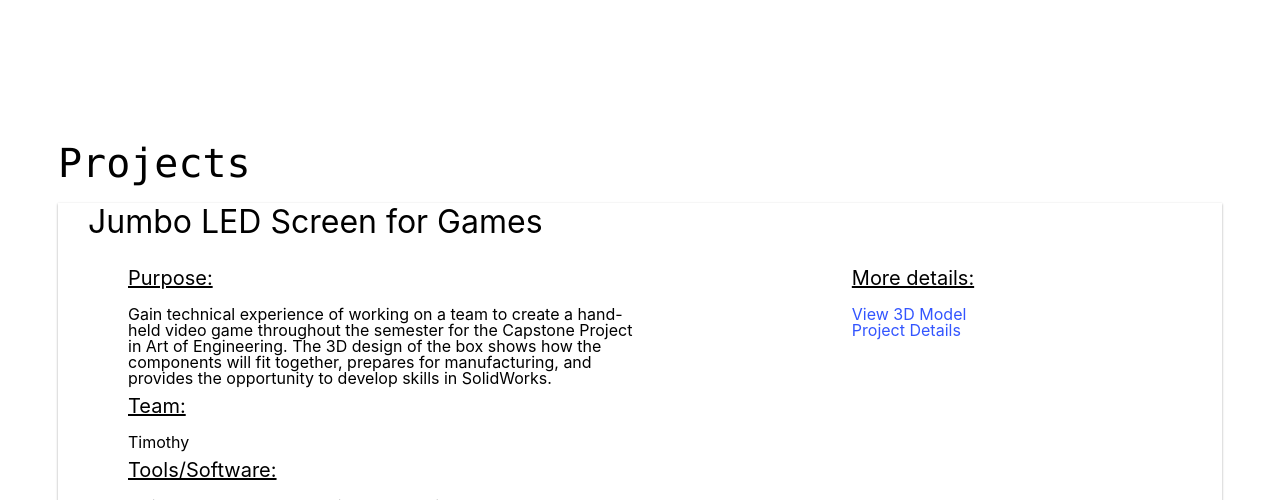
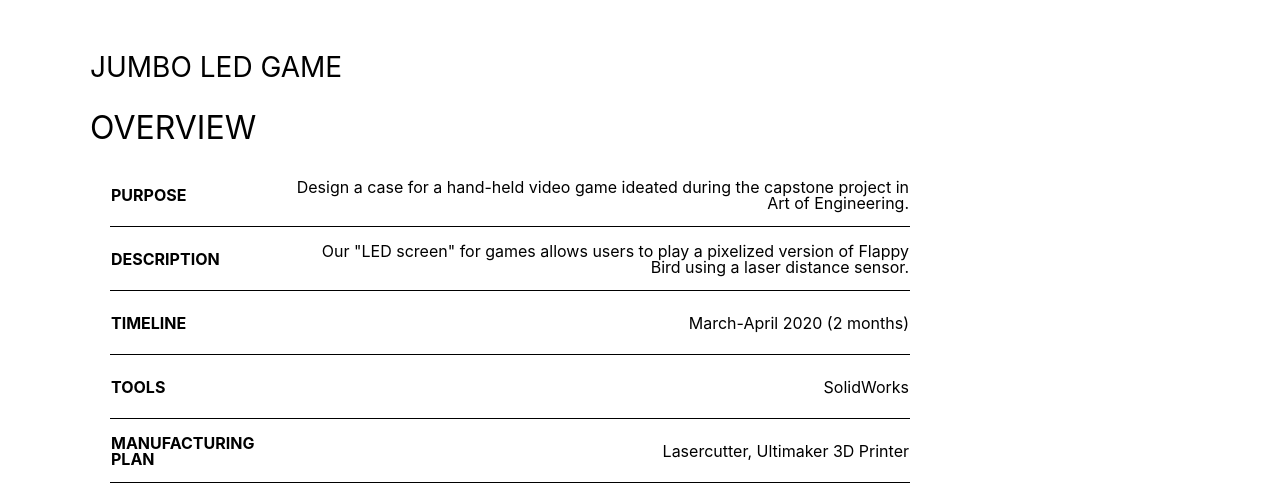
Before and after one commit to san-ja/san-ja.github.io, a PHP site: page / in a window 1280 px wide. Shown: the part 307-807 px from the top of the page. Run offline with PHP 8.4, Linux system fonts and the light colour scheme.

Commit message:
Website - new look and more details!

```diff
--- a/css/style.css
+++ b/css/style.css
@@ -98,56 +115,81 @@ footer {
 
 /* main body*/
 .projects {
-	padding-left: 50px;
-	padding-right: 50px;
+	padding-left: 70px;
+	padding-right: 70px;
+	padding-top:50px;
+	position:relative;
 }
 
 .card-1, .card-2, .card-3, .card-4, .card-5, .card-6, .card-7, .card-8 {
-	padding-left: 30px;
+	padding-left: 20px;
+	background-color:white;
 	padding-right: 20px;
+	position:relative;
+	display:flex;
+	flex-direction:column;
 	width: 100%;
 	margin-bottom: 100px;
-	box-shadow: 0 1px 3px rgba(0,0,0,0.12), 0 1px 2px rgba(0,0,0,0.24);
-	background-color: #fff;
 	clear: left;
 }
 
-.focus:hover {
-  animation-name: focus;
-  animation-duration: 0.15s;
-  border-left: 8px solid #ff8833;
-  box-shadow: 0 14px 28px rgba(0,0,0,0.25), 0 10px 10px rgba(0,0,0,0.22);
+.card-arrangement {
+	padding-left:20px;
+	padding-right:20px;
+	background-color:white;
+	width:100%;
+	display:flex;
+	flex-direction:row;
+	flex-wrap:wrap;
+}
+/* Project Details: Purpose, Tools/Software, Team  */
+.content-left {
+	flex-grow:1;
+	position: relative;
+	align-self:flex-start;
+	max-width:800px;
+	z-index:1;
 }
 
-*/ focus effect */
-@keyframes focus {
-    0%   {border-left: 2px solid #ffffff;}
-    25%  {border-left: 3px solid #fff3ea;}
-    50%  {border-left: 4px solid #ffcfad;}
-    100% {border-left: 5px solid #ff8833;}
+table {
+	border-collapse:separate;
 }
 
+.overview {
+	border-spacing: 20px;
+}
 
-.card-arrangement {
-	padding-left: 40px;
-	padding-right: 40px;
-	overflow:auto;
+tr {
+	border-bottom: 1px solid black;
 }
-/* Project Details: Purpose, Tools/Software, Team  */
-.content {
-	width:50%;
-	height: 100%;
-	margin-bottom: 20px;
-	float: left;
+
+th, td {
+	height:4em;
+	vertical-align: middle;
+}
+
+td {
+	text-align:right;
 }
 
 /* "More Details:" */
 .block {
-	width: 30%;
-	heigh: 100%;
+	width:600px;
+	position: relative;
+	margin-top:20px;
 	margin-bottom:20px;
-	float: right;
+	float:right;
+	right:0;
+	flex-grow:1;
+	align-self:flex-end;
 }
+
+.tube {
+	margin-top:-20px;
+	z-index:0;
+	transform: rotate(90deg);
+}
+
 
 /* TEXT CUSTOMIZATIONS */
 html {
@@ -166,6 +208,7 @@ body {
 	text-align: left;
 	background-color: #fff;
 	background-size: cover;
+	margin:0px;
 }
 
 h1, h2, h3, h4, h5, h6 {
--- a/index.html
+++ b/index.html
@@ -27,104 +27,202 @@
 	</head>
 
 	<body>
-		<!--logo and social media icons-->
-		<div class="expand">
-			<top>
-				<a href="#"><img src="logo.PNG" width="50px" height="auto"></a>
-				<div class="expand-content">
-					<i><a  href="https://www.linkedin.com/in/sanjakirova" target="_blank" class="fa fa-linkedin" style="font-size: 35px;"></a></i><br>
-					<i><a href="mailto:sanja.kirova@columbia.edu" class="fa fa-envelope" style="font-size: 35px;"></a></i>
-				</div>
-			</top>
-		</div>
-
 		<!--greeting-->
 		<header>
-			<h1 class="text-monospace"> Hi. I'm Sanja,</h1>
-			<p>a second-year student at Columbia University studying mechanical engineering.</p>
-
+			<div class="jumbo"></div>
+			<div class="logo"></div>
+			<!--<div class="nav">
+				<div class="nav-tabs">
+					<ul style="list-style:none; margin:0; padding: 0;">
+						<li class="nav-tab">PROJECTS</li>
+						<li class="nav-tab">ABOUT</li>
+					</ul>
+				</div>
+			</div>-->
+			<div class="jumbo-text">
+				<div class="jumbo-text-centered">
+					<h1 style="text-shadow: 2px 2px 8px #000;">PROJECTS</h1>
+				</div>
+			</div>
 		</header>
 
 		<!--main body-->
 		<div class="projects">
-			<h1 class="text-monospace">Projects</h1>
+			<!--project 1-->
+			<div class="card-8">
+				<h3>JUMBO LED GAME</h3>
+				<h2>OVERVIEW</h2>
+				<div class="card-arrangement">
+					<div class="content-left">
+						<table class="overview">
+							<tr>
+								<th>PURPOSE</th>
+								<td>Design a case for a hand-held video game ideated during the capstone project in Art of Engineering.</td>
+							</tr>
+							<tr>
+								<th>DESCRIPTION</th>
+								<td>Our "LED screen" for games allows users to play a pixelized version of Flappy Bird using a laser distance sensor.</td>
+							</tr>
+							<tr>
+								<th>TIMELINE</th>
+								<td>March-April 2020 (2 months)</td>
+							</tr>
+							<tr>
+								<th>TOOLS</th>
+								<td>SolidWorks</td>
+							</tr>
+							<tr>
+								<th>MANUFACTURING PLAN</th>
+								<td>Lasercutter, Ultimaker 3D Printer</td>
+							</tr>
 
-			<!--project 1-->
-			<div class="focus card-8">
-				<h2>Jumbo LED Screen for Games</h2>
-				<div class="card-arrangement" display="inline">
-					<div class="content">
-						<h5><u>Purpose:</u></h5>
-						Gain technical experience of working on a team to create a hand-held video game throughout the semester for the Capstone Project in Art of Engineering.
-						The 3D design of the box shows how the components will fit together, prepares for manufacturing, and provides the opportunity to develop skills in SolidWorks.
-						<h5><u>Team:</u></h5> Timothy
-						<h5><u>Tools/Software:</u></h5>
-						SolidWorks, Lasercutter, Ultimaker 3D Printer
+						</table>
 					</div>
-					<div class="block">
-						<h5><u>More details:</u></h5>
-						<a href="https://autode.sk/38VrOAL" target="_blank">View 3D Model</a><br>
-						<a href="https://drive.google.com/file/d/1khd28jnmFBOJjZu1EB0hPHpF5HMkuc63/view?usp=sharing" target="_blank"> Project Details </a>
+
+					<div class="block"><a href="https://drive.google.com/file/d/1khd28jnmFBOJjZu1EB0hPHpF5HMkuc63/view?usp=sharing" target="_blank">
+						<video width="100%" height="auto" loop autoplay>
+							<source src="flappybird.mp4" type="video/mp4">
+						</video></a>
+
 					</div>
 
 				</div>
 			</div>
 
-			<!--project 2-->
-			<div class="focus card-3">
-				<h2>Sound-Activated Switch</h2>
+			<div class="card-3">
+				<h3>AUDIO SENSITIVE DISPLAY</h3>
+				<h2>OVERVIEW</h2>
 				<div class="card-arrangement">
-					<div class="content">
-					  <h5><u>Purpose:</u></h5>
-						Decibel sensitive switch recreated using as less electronic components as possible.
-						<h5><u>Team:</u></h5>
-						Vanessa, Justin
-						<h5><u>Tools/Software:</u></h5>
-						LTSpice
+					<div class="content-left">
+						<table class="overview">
+							<tr>
+								<th>PURPOSE</th>
+								<td></td>
+								<td>Create a decibel-sensitive analog switch that outputs the result on a digital circuit of LEDs for Introduction to Electrical Engineering.</td>
+							</tr>
+							<tr>
+								<th>DESCRIPTION</th>
+								<td></td>
+								<td>The switch utilizes an op-amp to compare audio voltage to 0V. A transistor was used to integrate into the digital circuit (not pictured here).</td>
+							</tr>
+							<tr>
+								<th>TIMELINE</th>
+								<td></td>
+								<td>December 2019 (2 weeks</td>
+							</tr>
+							<tr>
+								<th>TOOLS</th>
+								<td></td>
+								<td>LTSpice, Oscilloscope, Logicly</td>
+							</tr>
+							<tr>
+								<th>OTHER CONTRIBUTORS</th>
+								<td></td>
+								<td><img src="person.png" style="width:30px;"></td>
+							</tr>
+
+						</table>
 					</div>
-					<div class="block">
-					<h5><u>More details:</u></h5>
-					<a href="https://drive.google.com/file/d/1-HNRWIhccSWTDQhnbkJpaEZ0tMBvn8ka/view?usp=sharing" target="_blank">Schematic</a>
+
+					<div class="block"><a href="https://drive.google.com/file/d/1-HNRWIhccSWTDQhnbkJpaEZ0tMBvn8ka/view" target="_blank">
+						<img src="circuit.png" width=100%></a>
 					</div>
+
 				</div>
 			</div>
 
 			<!--project 3-->
-			<div class="focus card-6">
-				<h2>Waterproof Tube End Cap and Assembly</h2>
+			<div class="card-6">
+				<h3>WATERPROOF COMPARTMENT</h3>
+				<h2>OVERVIEW</h2>
 				<div class="card-arrangement">
-					<div class="content">
-						<h5><u>Purpose:</u></h5>
-						Waterproof, modular tube to house electronics of the Columbia University Robotics Club MATE ROV team.
-						<h5><u>Team:</u></h5> Delphine
-						<h5><u>Tools/Software:</u></h5>
-						SolidWorks, Ultimaker 3D Printer, CNC Mill, Lathe
+					<div class="content-left">
+						<table class="overview">
+							<tr>
+								<th>PURPOSE</th>
+								<td></td>
+								<td>Design a waterproof, modular tube to house the electronics of the Columbia University Robotics Club MATE ROV.</td>
+							</tr>
+							<tr>
+								<th>DESCRIPTION</th>
+								<td></td>
+								<td>This compartment is made of store-bought acrylic tube and 3D printed end-caps secured by screws and made watertight using o-rings.</td>
+							</tr>
+							<tr>
+								<th>ITERATIONS</th>
+								<td></td>
+								<td>Initially, the team secured 3D printed end-caps with flanges using long headless bolts, but this caused bending between secured points and released water into the tube. Although modular, this design did not allow for frequent servicability of the electronics inside.</td>
+							</tr>
+							<tr>
+								<th>TIMELINE</th>
+								<td></td>
+								<td>January-March 2020 (3 months)</td>
+							</tr>
+							<tr>
+								<th>TOOLS</th>
+								<td></td>
+								<td>SolidWorks</td>
+							</tr>
+							<tr>
+								<th>MANUFACTURING PLAN</th>
+								<td></td>
+								<td>CNC Mill, Lathe, 3D Printer for prototyping</td>
+							</tr>
+							<tr>
+								<th>OTHER CONTRIBUTORS</th>
+								<td></td>
+								<td><img src="person.png" style="width:30px;"></td>
+							</tr>
+
+						</table>
 					</div>
-					<div class="block">
-					<h5><u>More details:</u></h5>
-					<a href="https://autode.sk/36MplWK" target="_blank">View Assembly</a>
+
+					<div class="block tube">
+						<video width="80%" loop autoplay>
+							<source src="tube.mp4" type="video/mp4">
+						</video>
+
 					</div>
+
 				</div>
 			</div>
 
 			<!--project 4-->
-			<div class="focus card-7">
-				<h2>She Can Tech Website and Newsletter</h2>
+			<div class="card-7">
+				<h3>SHE CAN TECH WEBSITE</h3>
+				<h2>OVERVIEW</h2>
 				<div class="card-arrangement">
-					<div class="content">
-						<h5><u>Purpose:</u></h5>
-						Build and maintain a user-friendly website for parents, students, and community members for She Can Tech programs. Compile and send monthly newsletters for families containing resources, program updates, and female role models in STEM.
-						<h5><u>Tools/Software:</u></h5>
-						HTML/CSS, Bootstrap, Adobe Dreamweaver
+					<div class="content-left">
+						<table class="overview">
+							<tr>
+								<th>PURPOSE</th>
+								<td></td>
+								<td>Build and maintain a user-friendly website for parents, students, and community members for She Can Tech programs, and compile monthly newsletters for the She Can Tech network.</td>
+							</tr>
+							<tr>
+								<th>DESCRIPTION</th>
+								<td></td>
+								<td>The She Can Tech website is made from scratch and serves as a read-only hub. Currently in development is a dynamic version of this website that centralizes the registartion, communication, and documentation process. </td>
+							</tr>
+							<tr>
+								<th>TIMELINE</th>
+								<td></td>
+								<td>Built August-November 2019 (3 months)</td>
+							</tr>
+							<tr>
+								<th>TOOLS</th>
+								<td></td>
+								<td>Adobe Dreamweaver, HTML, CSS</td>
+							</tr>
+						</table>
 					</div>
-					<div class="block">
-					<h5><u>More details:</u></h5>
-					<a href="http://shecantech.org/public_html/home/index.html" target="_blank">Visit the Website</a><br>
-					<a href="http://newsletters.shecantech.org/december/newsletter120519.html" target="_blank">View a Newsletter</a>
+
+					<div class="block"><a href="http://shecantech.org/" target="_blank">
+						<img src="website.png" width=85% style="margin-left:50px;"></a>
 					</div>
+
 				</div>
 			</div>
-
 			<!--project 5
 			<div class="focus card-5">
 				<h2>Keystone Library Remodeling</h2>
@@ -176,63 +274,148 @@
 			</div>-->
 
 			<!--project 8-->
-			<div class="focus card-1">
-				<h2>Wheel Spacers for Formula SAE IC Vehicle</h2>
+			<div class="card-1">
+				<h3>WHEEL SPACERS</h3>
+				<h2>OVERVIEW</h2>
 				<div class="card-arrangement">
-					<div class="content">
-						<h5><u>Purpose:</u></h5> Produce a wheel spacer that minimizes weight.
-						<h5><u>Tools/Software:</u></h5>
-						SolidWorks, CNC Mill
-						<h5><u>Team:</u></h5>
-						Nikhil
+					<div class="content-left">
+						<table class="overview">
+							<tr>
+								<th>PURPOSE</th>
+								<td></td>
+								<td>Produce durable wheel spacers that minimize weight for the Columbia University Formula SAE IC vehicle.</td>
+							</tr>
+							<tr>
+								<th>DESCRIPTION</th>
+								<td></td>
+								<td>Spacers were developed in chronological order with the widest as a first concept on the right. The second from last spacer (with tabs for manufacturing) was chosen for its durability, ease of manufacturing, and minimal design. </td>
+							</tr>
+							<tr>
+								<th>TIMELINE</th>
+								<td></td>
+								<td>November 2019 (2 weeks)</td>
+							</tr>
+							<tr>
+								<th>TOOLS</th>
+								<td></td>
+								<td>SolidWorks</td>
+							</tr>
+							<tr>
+								<th>MANUFACTURING</th>
+								<td></td>
+								<td>CNC Mill</td>
+							</tr>
+							<tr>
+								<th>OTHER CONTRIBUTORS</th>
+								<td></td>
+								<td><img src="person.png" style="width:30px;"></td>
+							</tr>
+						</table>
 					</div>
+
 					<div class="block">
-					<h5><u>More details:</u></h5>
-						<a href="https://autode.sk/36S9c1O"  target="_blank">View Versions</a>
+						<img src="spacers.png" width=85% style="margin-left:50px;">
 					</div>
+
 				</div>
 			</div>
 
 			<!--project 9-->
-			<div class="focus card-1">
-				<h2>Regeneration of Energy by Excess Motion</h2>
+			<div class="card-1">
+				<h3>REGENERATIVE BRAKING</h3>
+				<h2>OVERVIEW</h2>
 				<div class="card-arrangement">
-					<div class="content">
-						<h5><u>Purpose:</u></h5> Ideate and design a friction-based braking system that converts the kinetic energy of wheels into energy used to power or charge small appliances and gadgets through an external charging circuit.
-						<h5><u>Tools/Software:</u></h5>
-						SolidWorks
+					<div class="content-left">
+						<table class="overview">
+							<tr>
+								<th>PURPOSE</th>
+								<td></td>
+								<td>Ideate and design a friction-based braking system that converts the kinetic energy of wheels into energy used to power or charge small appliances and gadgets through an external charging circuit.</td>
+							</tr>
+							<tr>
+								<th>DESCRIPTION</th>
+								<td></td>
+								<td>While regenerative braking is common in electric vehicles, this concept explores the possibility of an add-on system for combustion bikes and mopeds in developing countries. This ratchet system engages when any pressure is applied to the brake pedal.</td>
+							</tr>
+							<tr>
+								<th>TIMELINE</th>
+								<td></td>
+								<td>July 2020 (1 month)</td>
+							</tr>
+							<tr>
+								<th>TOOLS</th>
+								<td></td>
+								<td>SolidWorks</td>
+							</tr>
+							<tr>
+								<th>MANUFACTURING PLAN</th>
+								<td></td>
+								<td>Lasercutter</td>
+							</tr>
+						</table>
 					</div>
-					<div class="block">
-					<h5><u>More details</u></h5>
-						<a href="https://drive.google.com/file/d/1bu8URYni_fP69Aar-df7u4O24SoMSvBc/view?usp=sharing"  target="_blank">Slides</a><br>
-						<a href="https://youtu.be/o5ZYmyBUvw0"  target="_blank">Watch the presentation</a>
+
+					<div class="block"><a href="https://youtu.be/o5ZYmyBUvw0" target="_blank">
+						<img src="braking.png" width=85% style="margin-left:50px;"></a>
 					</div>
+
 				</div>
 			</div>
 
 			<!--project 10-->
-			<div class="focus card-1">
-				<h2>Brake Rotor</h2>
+			<div class="card-1">
+				<h3>BRAKE ROTOR</h3>
+				<h2>OVERVIEW</h2>
 				<div class="card-arrangement">
-					<div class="content">
-						<h5><u>Purpose:</u></h5> Experiment between different rotor designs and settle on one which appropriately compromises weight and heat transfer.
-						<h5><u>Tools/Software:</u></h5>
-						SolidWorks, ANSYS
-						<h5><u>Team:</u></h5> Zoe
+					<div class="content-left">
+						<table class="overview">
+							<tr>
+								<th>PURPOSE</th>
+								<td></td>
+								<td>Redesign the brake rotor for the rear wheels of the Formula SAE IC vehicle.</td>
+							</tr>
+							<tr>
+								<th>DESCRIPTION</th>
+								<td></td>
+								<td>Brake rotor surface patterns have a profound effect on performance. Cross drilled brake rotors were chosen instead of blank or slotted rotors for their friction and cooling characteristics.</td>
+							</tr>
+							<tr>
+								<th>TIMELINE</th>
+								<td></td>
+								<td>October 2019 (1 month)</td>
+							</tr>
+							<tr>
+								<th>TOOLS</th>
+								<td></td>
+								<td>SolidWorks, ANSYS (guided)</td>
+							</tr>
+							<tr>
+								<th>MANUFACTURING PLAN</th>
+								<td></td>
+								<td>Waterjet</td>
+							</tr>
+							<tr>
+								<th>OTHER CONTRIBUTORS</th>
+								<td></td>
+								<td><img src="person.png" style="width:30px;"></td>
+							</tr>
+						</table>
 					</div>
-					<div class="block">
-					<h5><u>More details</u></h5>
-						<a href="https://autode.sk/3nOJIcP" target="_blank">See the final design</a>
+					<div class="block"><a href="https://drive.google.com/file/d/1FIyw92kXurMz0B99Xs2041Lh-YsRKokg/view?usp=sharing" target="_blank">
+						<video width="80%" loop loadstart>
+							<source src="rotor.mp4" type="video/mp4">
+						</video></a>
+
 					</div>
+
 				</div>
 			</div>
-
 		</div>
 
 
 	<footer>
-		<p class="foot1"><a href="https://github.com/san-ja/san-ja.github.io" target="_blank"><font color="#000">code on github</font></a></p>
-		<p class="foot2"> &nbsp; <img src="logo.PNG" width="24px" height="auto" alt="The best way to predict the future is to create it. - Peter Drucker"> &nbsp; let's <a href="https://www.linkedin.com/in/sanjakirova" target="_blank"><font color="#000">connect!</font></a></p>
+		<p class="foot1">code on <a href="https://github.com/san-ja/san-ja.github.io" target="_blank" class="link-git">github</a></p>
+		<p class="foot2"> &nbsp; <img src="logo.PNG" width="24px" height="auto" alt="The best way to predict the future is to create it. - Peter Drucker"> &nbsp; let's <a href="https://www.linkedin.com/in/sanjakirova" target="_blank" class="link-linkedin">connect</a>!</p>
 		<img src="telescope.png" width="100%" alt="Millions saw the apple fall, but Newton asked 'Why'? - Bernard Baruch">
 	  </footer>
 	</body>
```
Also changed, not shown: other parts of css/style.css (+71 -50 lines), braking.png (added), circuit.png (added), jumbo-photo.jpg (added), person.png (added), spacers.png (added), website.png (added), 4 other files.
